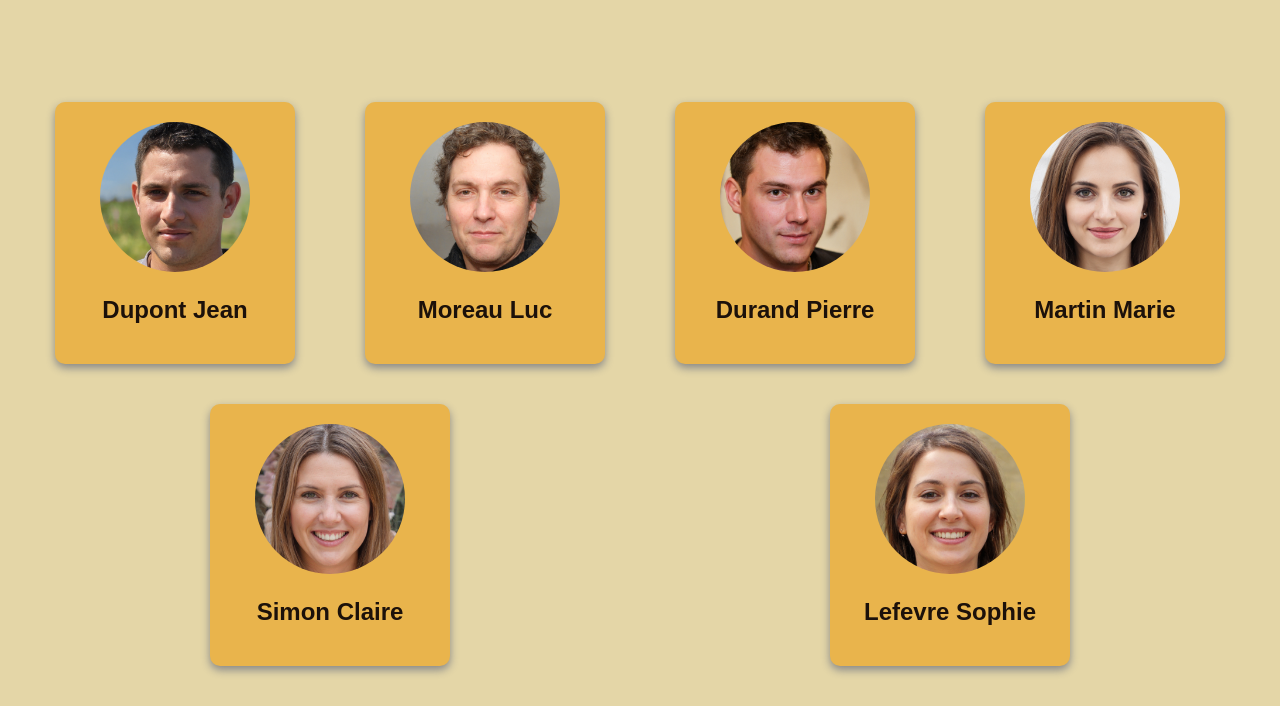
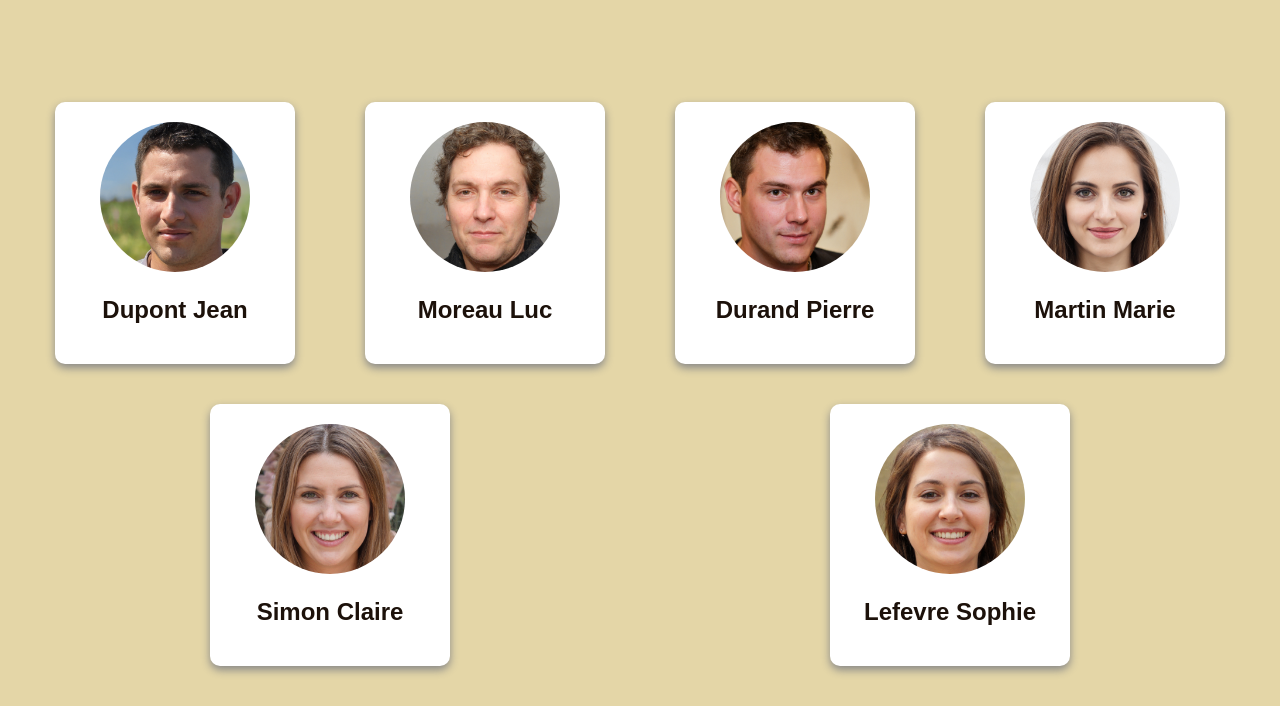
Before and after one commit to AustinRoverMini30/ScrumLand, a PHP site: page /elus.php in a window 1280 px wide. Shown: the part 138-844 px from the top of the page. Run offline with PHP 8.4, Linux system fonts and the light colour scheme; data comes from the database, SQL or seed files in the repository.

Commit message:
Update listeElu.css

```diff
--- a/Assets/CSS/listeElu.css
+++ b/Assets/CSS/listeElu.css
@@ -46,7 +46,7 @@ nav ul li a {
 }
 
 .elu {
-    background-color: var(--hunyadiYellow);
+    background-color: white;
     border-radius: 10px;
     box-shadow: 0 4px 8px var(--shadowColor);
     margin: 20px;
```
